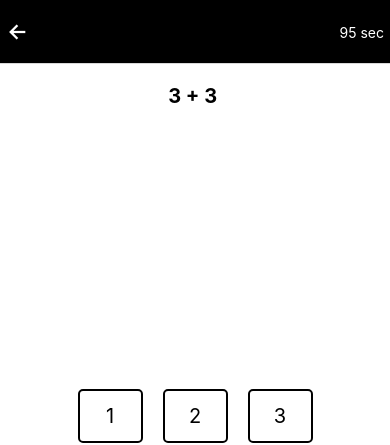
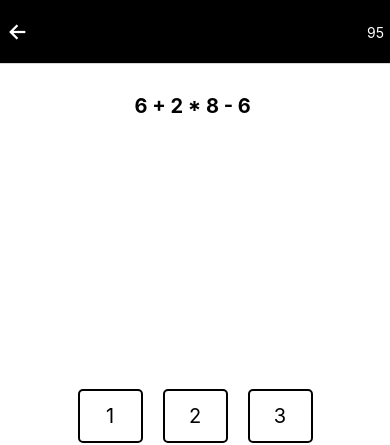
Before and after one commit to Hisokaqq/Arithmex, a React Native app in the folder frontend/: screen /SingleGame in a window 390 px wide. Shown: the top 445 px of the page. Built offline with nearby package versions, Linux system fonts and the light colour scheme.

Commit message:
initial math algorithm

```diff
--- a/frontend/screens/SingleGameScreen.jsx
+++ b/frontend/screens/SingleGameScreen.jsx
@@ -4,10 +4,24 @@ import React from 'react'
 import { Ionicons } from '@expo/vector-icons';
 
 const SingleGameScreen = ({navigation}) => {
-  const [question, setQuestion] = useState('3 + 3');
-  const [answer, setAnswer] = useState('');
-  const [finished, setFinished] = useState(false);
-  const [timeLeft, setTimeLeft] = useState(100);
+    const operators = [" + ", " - ", " * "];
+    // ×
+
+    const [numOp, setNumOp] = useState(Math.floor(Math.random() * 3) + 2);
+    const [numArray, setNumArray] = useState(Array.from({length: numOp}, () => Math.floor(Math.random() * 10) + 1));
+    const [operatorArray, setOperatorArray] = useState(Array.from({ length: numOp - 1 }, () => {
+        return operators[Math.floor(Math.random() * operators.length)];
+    }));
+
+    const [expression, setExpression] = useState(numArray.reduce((acc, curr, index) => acc + (index === 0 ? curr : operatorArray[index - 1] + curr), ""));
+    const [result, setResult] = useState(eval(expression));
+    const [answer, setAnswer] = useState('');
+
+    const [finished, setFinished] = useState(false);
+    const [timeLeft, setTimeLeft] = useState(100);
+    const [score, setScore] = useState(0)
+
+
   useEffect(() => {
     if (timeLeft === 0) {
       setFinished(true);
@@ -39,13 +53,36 @@ const SingleGameScreen = ({navigation}) => {
       ),
       headerRight: () => (
         <Text style={{ marginRight: 6, color: '#fff' }}>
-          {timeLeft} sec
+          {timeLeft}
         </Text>
       ),
     });
   }, [navigation, timeLeft]);
   const onButtonPress = (value) => {
+
     setAnswer(answer + value.toString());
+
+    if (answer + value === result.toString()) {
+        // Answer is correct, generate new random numbers and operators
+        const newNumOp = Math.floor(Math.random() * 3) + 2;
+        const newNumArray = Array.from({length: newNumOp}, () => Math.floor(Math.random() * 10) + 1);
+        const newOperatorArray = Array.from({ length: newNumOp - 1 }, () => {
+          return operators[Math.floor(Math.random() * operators.length)];
+        });
+
+        const newExpression = newNumArray.reduce((acc, curr, index) => acc + (index === 0 ? curr : newOperatorArray[index - 1] + curr), "");
+        const newResult = eval(newExpression);
+        setTimeout(() => {
+            setNumOp(newNumOp);
+            setNumArray(newNumArray);
+            setOperatorArray(newOperatorArray);
+            setExpression(newExpression);
+            setResult(newResult);
+            setAnswer('');
+            setTimeLeft(timeLeft+5)
+            setScore(score+1)
+        }, 100);
+      }
   };
 
   const onDeletePress = () => {
@@ -58,8 +95,8 @@ const SingleGameScreen = ({navigation}) => {
 
   return (
     <View style={styles.container}>
-      <View style={{flex:1, alignItems:"center"}}>
-        <Text style={styles.questionText}>{question} </Text>
+      <View style={{flex:1, alignItems:"center", marginTop: 10}}>
+        <Text style={styles.questionText}>{expression} </Text>
         <Text style={styles.answerText}>{answer}</Text>
       </View>
 
```
